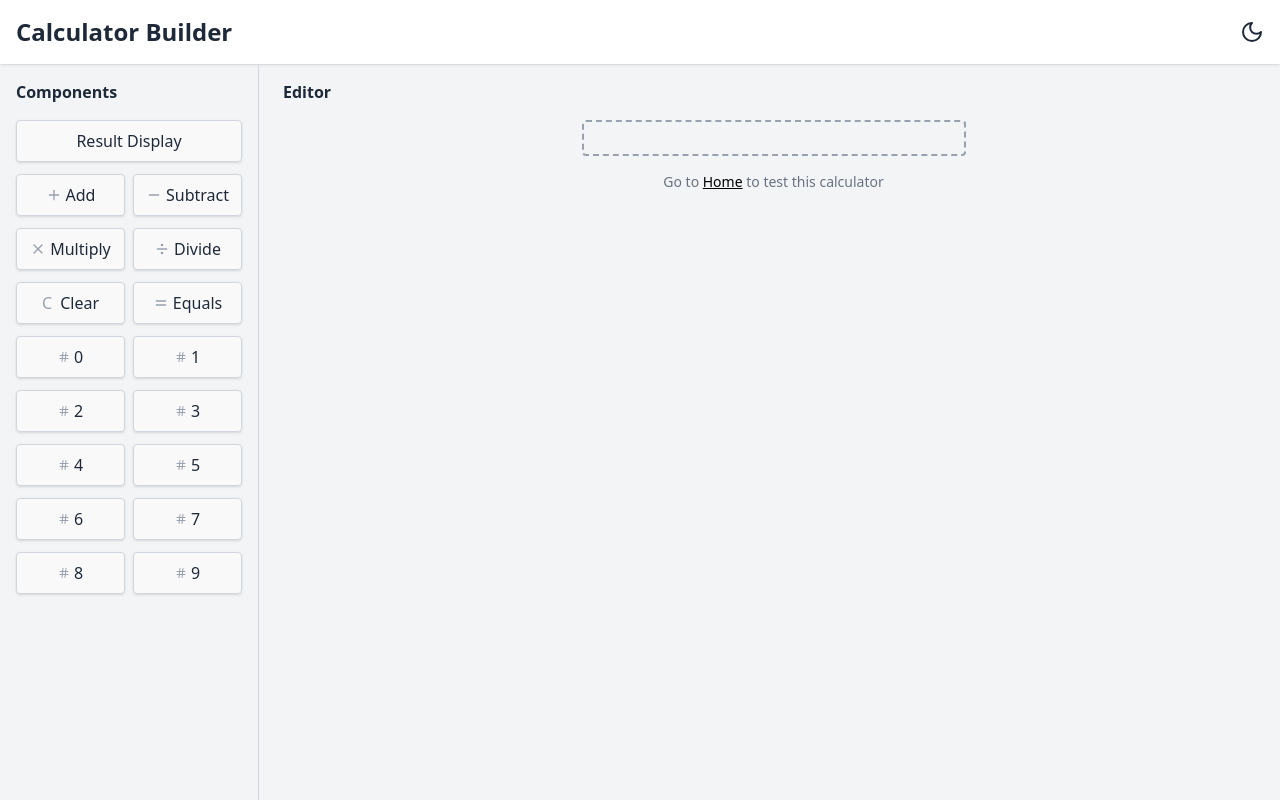
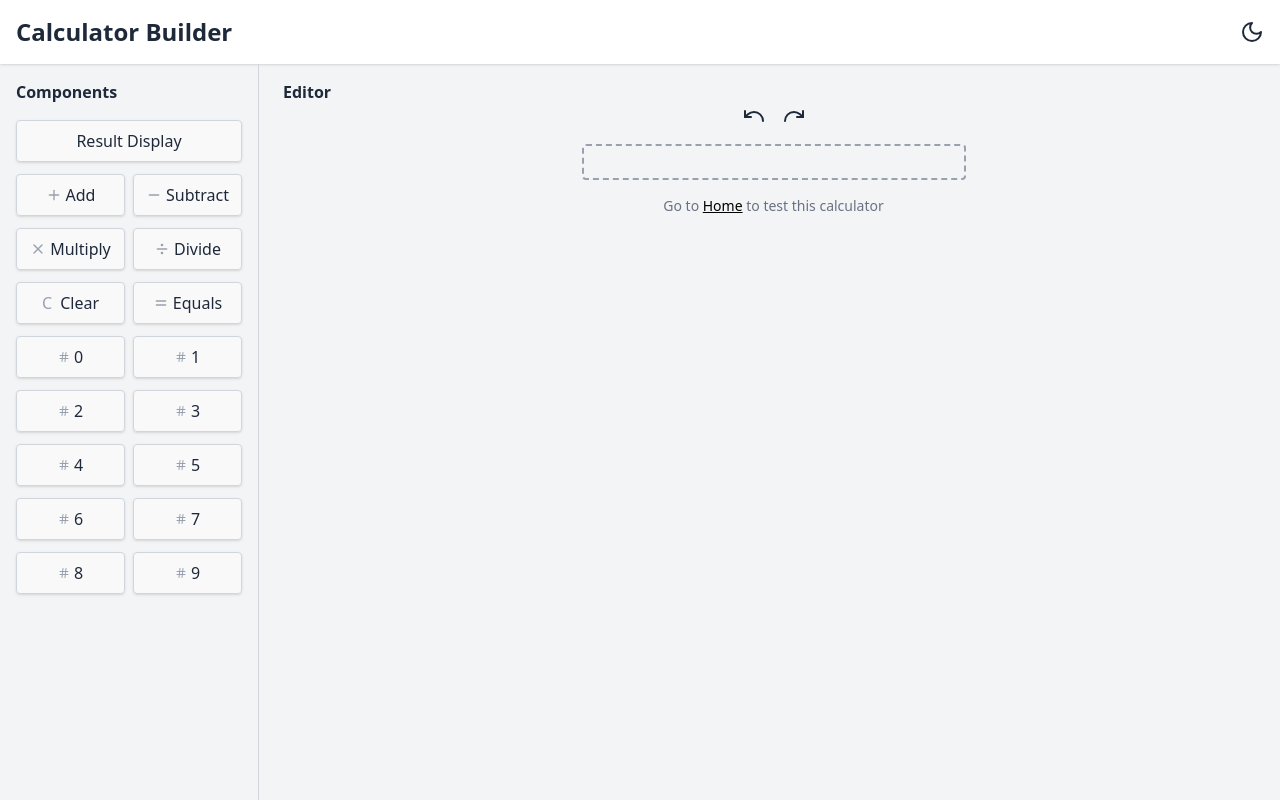
Before and after one commit to i-shant/calculator-builder, a React (Vite) app: page /edit in a window 1280 px wide. Built offline with nearby package versions, Linux system fonts and the light colour scheme.

Commit message:
add undo and redo buttons

```diff
--- a/src/pages/Editor.tsx
+++ b/src/pages/Editor.tsx
@@ -1,14 +1,34 @@
 import { Link } from "react-router";
 import Sidebar from "../components/Sidebar";
 import SortableArea from "../components/SortableArea";
+import { useCalculatorStore } from "../store";
+import { Redo, Undo } from "lucide-react";
 
 export default function Editor() {
+  const { undo, redo } = useCalculatorStore();
+
   return (
     <div className="flex flex-col sm:flex-row flex-1 gap-2">
       <Sidebar />
 
       <main className="p-4 text-gray-800 flex-1 dark:text-gray-100">
         <h2 className="text font-bold">Editor</h2>
+        <div className="flex items-center justify-center gap-4">
+          <button
+            title="Undo"
+            onClick={undo}
+            className="cursor-pointer hover:text-gray-600 dark:hover:text-gray-300 disabled:text-gray-400 disabled:cursor-not-allowed dark:disabled:text-gray-500"
+          >
+            <Undo />
+          </button>
+          <button
+            title="Redo"
+            onClick={redo}
+            className="cursor-pointer hover:text-gray-600 dark:hover:text-gray-300 disabled:text-gray-400 disabled:cursor-not-allowed dark:disabled:text-gray-500"
+          >
+            <Redo />
+          </button>
+        </div>
         <div className="w-full flex flex-col items-center justify-center">
           <div className="p-4 m-4 w-96 border-2 border-dashed border-gray-400 dark:border-gray-600 rounded">
             <div className="grid grid-cols-4 gap-2">
```
